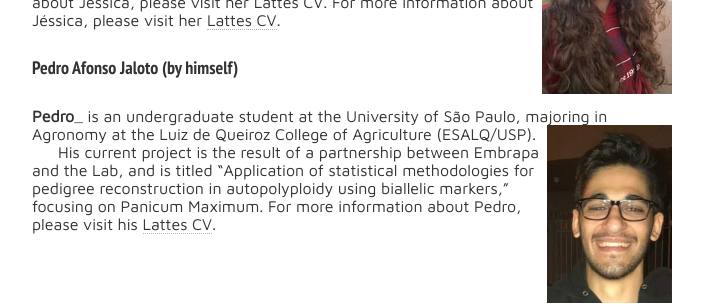
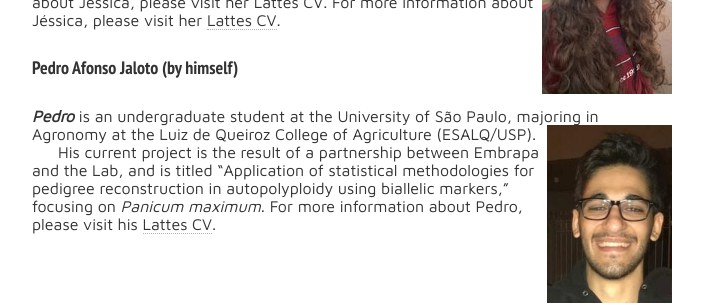
Before and after one commit to statgen-esalq/statgen-esalq.github.io, a Jekyll site: the page built from people.md, in a window 1280 px wide and 900 px high, scrolled down 2659 px. Shown: the part 499-804 px from the top of the window, without its empty margins (288-991 px from the left). Built offline with Jekyll 4.4.1, drawn with Linux system fonts in a browser that asks for light colours; nearby versions of some CDN libraries.

Commit message:
pedro update

```diff
--- a/people.md
+++ b/people.md
@@ -95,6 +95,6 @@ Currently she is doing a Scientific Initiation (CNPq) with the project "Developm
 
 #### Pedro Afonso Jaloto (by himself)
 
-**Pedro**_ is an undergraduate student at the University of São Paulo, majoring in Agronomy at the Luiz de Queiroz College of Agriculture (ESALQ/USP). <img src="{{ site.url }}/images/pedro.png" height="50" >{: .image-pull-right}
+_**Pedro**_ is an undergraduate student at the University of São Paulo, majoring in Agronomy at the Luiz de Queiroz College of Agriculture (ESALQ/USP). <img src="{{ site.url }}/images/pedro.png" height="50" >{: .image-pull-right}
 
-His current project is the result of a partnership between Embrapa and the Lab, and is titled "Application of statistical methodologies for pedigree reconstruction in autopolyploidy using biallelic markers," focusing on Panicum Maximum. For more information about Pedro, please visit his [Lattes CV](http://lattes.cnpq.br/6739853439786505).
+His current project is the result of a partnership between Embrapa and the Lab, and is titled "Application of statistical methodologies for pedigree reconstruction in autopolyploidy using biallelic markers," focusing on _Panicum maximum_. For more information about Pedro, please visit his [Lattes CV](http://lattes.cnpq.br/6739853439786505).
```
